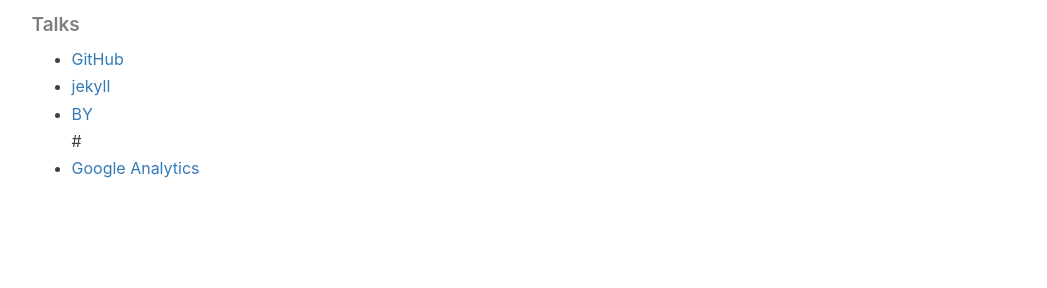
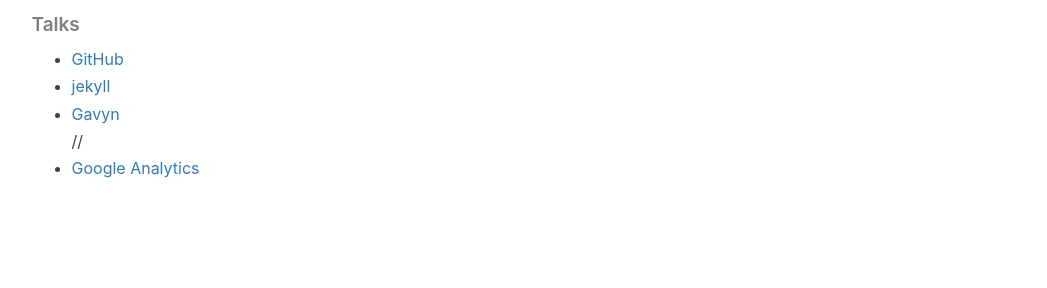
Before and after one commit to Gavynlee/Gavynlee.github.io, a Jekyll site: the page built from about.html, in a window 1280 px wide. Shown: the part 996-1284 px from the top of the page, without its empty margins (136-1183 px from the left). Built offline with Jekyll 4.4.1, drawn with Linux system fonts in a browser that asks for light colours; nearby versions of some CDN libraries; comment, search, counter and statistics services are not loaded.

Commit message:
Update about.html

```diff
--- a/about.html
+++ b/about.html
@@ -33,8 +33,8 @@ header-img: "img/post-bg-rwd.jpg"
     <ul>
         <li><a href="https://github.com">GitHub</a></li>
         <li><a href="http://jekyll.com.cn/">jekyll</a></li>
-        <li><a href="https://qiubaiying.github.io/">BY</a></li>
-        #<li><a href="https://analytics.google.com/analytics">Google Analytics</a></li>
+        <li><a href="https://gavynlee.github.io/">Gavyn</a></li>
+        //<li><a href="https://analytics.google.com/analytics">Google Analytics</a></li>
     </ul>
 </div>
 
```
